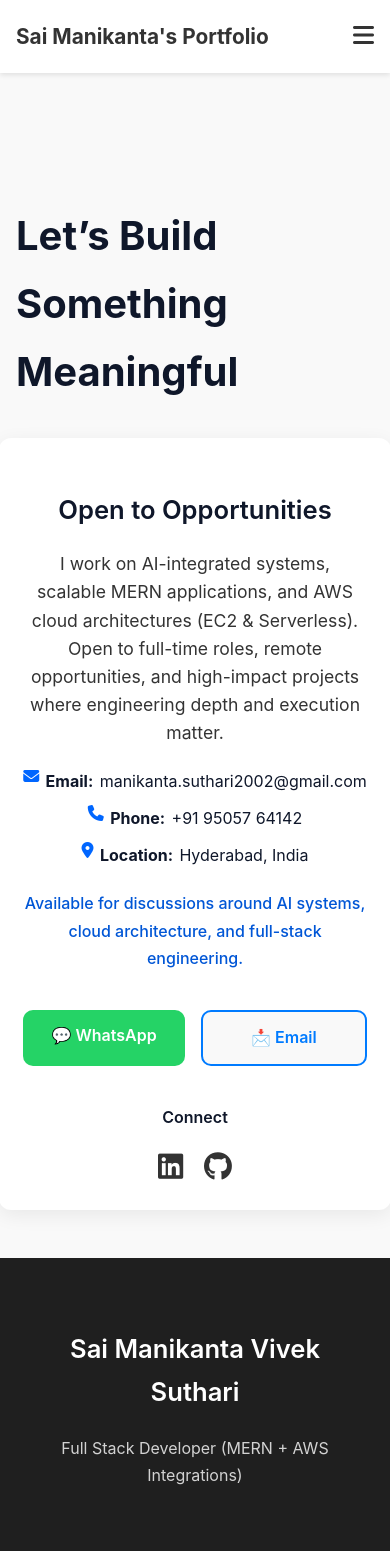
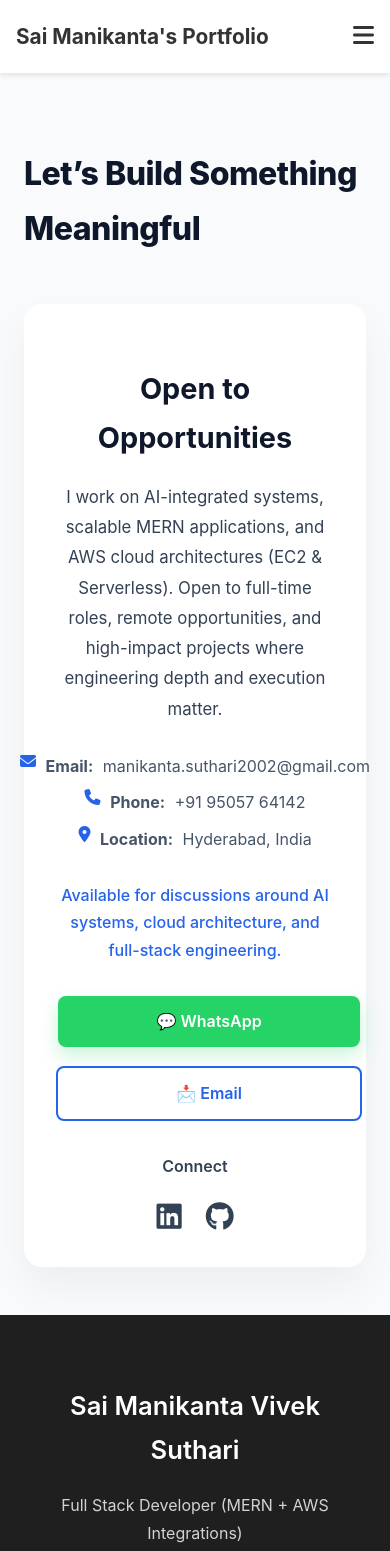
Before and after one commit to Mani9505764142/my-portfolio, a React (Create React App) app: page /contact in a window 390 px wide. Shown: the top 1551 px of the page. Built offline with nearby package versions, Linux system fonts and the light colour scheme.

Commit message:
Refactor Contact.css for improved styling and responsiveness
Updated styles for the contact section, including padding, background color, and font sizes. Improved responsiveness and added new button styles.

```diff
--- a/src/components/Contact.css
+++ b/src/components/Contact.css
@@ -1,173 +1,162 @@
-/* Container */
+/* ================= CONTACT SECTION ================= */
+
 .contact-section {
-  padding: 6rem 1rem 3rem; /* TOP FIX APPLIED */
-  background: #f9f9f9;
+  padding: 5rem 2rem;
+  background: #f8fafc;
   display: flex;
   flex-direction: column;
   align-items: center;
 }
 
-
 .contact-section h2 {
-  font-size: 2.5rem;
-  font-weight: 700;
-  margin-bottom: 2rem;
+  font-size: 2.6rem;
+  font-weight: 800;
+  margin-bottom: 3rem;
+  color: #0f172a;
+  letter-spacing: -0.5px;
 }
 
-/* Card */
+/* ================= CARD ================= */
+
 .contact-container {
-  display: flex;
-  justify-content: center;
   width: 100%;
+  max-width: 900px;
 }
 
 .contact-info {
-  width: 100%;
-  max-width: 650px;
-  background: #fff;
-  padding: 2.2rem;
-  border-radius: 12px;
-  box-shadow: 0 5px 20px rgba(0, 0, 0, 0.07);
+  background: #ffffff;
+  padding: 3rem;
+  border-radius: 18px;
+  box-shadow: 0 20px 40px rgba(0, 0, 0, 0.05);
   text-align: center;
 }
 
 .contact-info h3 {
-  font-size: 1.9rem;
-  font-weight: 600;
+  font-size: 1.8rem;
+  font-weight: 700;
   margin-bottom: 1.2rem;
+  color: #0f172a;
 }
 
-/* Text */
-.contact-purpose {
-  font-size: 1.1rem;
-  margin-bottom: 1.5rem;
-  line-height: 1.6;
-  text-align: center;
+/* ================= TEXT ================= */
+
+.lead-intro {
+  font-size: 1.05rem;
+  line-height: 1.8;
+  color: #334155;
+  margin-bottom: 1.8rem;
 }
 
 .contact-details p {
-  margin: 10px 0;
+  margin: 0.6rem 0;
   font-size: 1rem;
   display: flex;
   justify-content: center;
-  gap: 0.4rem;
+  gap: 0.6rem;
+  color: #475569;
 }
 
 .contact-info i {
-  color: #0066ff;
+  color: #2563eb;
 }
 
-/* CTA */
 .cta-line {
-  margin: 1.3rem 0 1rem;
+  margin: 1.8rem 0 1.2rem;
   font-weight: 500;
-  color: #0056d6;
+  color: #2563eb;
 }
 
-.email-cta {
-  margin: 1.4rem 0;
+/* ================= BUTTONS ================= */
+
+.contact-options {
+  margin: 2rem 0;
+  display: flex;
+  justify-content: center;
+  gap: 1.2rem;
+  flex-wrap: wrap;
 }
 
-.email-button {
-  background: #007bff;
-  color: white;
-  padding: 10px 22px;
+.contact-options .btn {
+  padding: 12px 26px;
   border-radius: 8px;
   font-weight: 600;
   text-decoration: none;
-  display: inline-block;
-  transition: 0.2s;
+  transition: all 0.25s ease;
 }
 
-.email-button:hover {
-  background: #0056d6;
+/* WhatsApp */
+.whatsapp-btn {
+  background: #25d366;
+  color: #ffffff;
+  box-shadow: 0 8px 18px rgba(37, 211, 102, 0.25);
 }
 
-/* Social */
+.whatsapp-btn:hover {
+  transform: translateY(-2px);
+  background: #1ebc5c;
+}
+
+/* Email */
+.email-btn {
+  border: 2px solid #2563eb;
+  color: #2563eb;
+  background: transparent;
+}
+
+.email-btn:hover {
+  background: #2563eb;
+  color: #ffffff;
+}
+
+/* ================= SOCIAL ================= */
+
 .connect-text {
-  margin-top: 1.2rem;
+  margin-top: 1.5rem;
   font-weight: 600;
+  color: #334155;
 }
 
 .social-icons {
-  margin-top: 0.6rem;
+  margin-top: 0.8rem;
   display: flex;
   justify-content: center;
-  gap: 1.3rem;
+  gap: 1.5rem;
 }
 
 .social-icons i {
   font-size: 1.8rem;
-  color: #333;
-  transition: 0.2s;
+  color: #334155;
+  transition: all 0.25s ease;
 }
 
 .social-icons i:hover {
-  color: #007bff;
-  transform: scale(1.15);
+  color: #2563eb;
+  transform: translateY(-3px);
 }
 
-/* Responsive */
-@media (max-width: 600px) {
+/* ================= RESPONSIVE ================= */
+
+@media (max-width: 768px) {
+
+  .contact-section {
+    padding: 3rem 1.5rem;
+  }
+
+  .contact-section h2 {
+    font-size: 2rem;
+  }
+
   .contact-info {
-    padding: 1.5rem;
+    padding: 2rem;
   }
-  .contact-info h3 {
-    font-size: 1.6rem;
+
+  .contact-options {
+    flex-direction: column;
+    align-items: center;
+  }
+
+  .contact-options .btn {
+    width: 90%;
+    max-width: 320px;
   }
 }
-/* ================= NEW ADDITIONS ================= */
-
-/* Lead intro message */
-.lead-intro {
-  font-size: 1.1rem;
-  margin-bottom: 1.3rem;
-  line-height: 1.6;
-  color: #333;
-  text-align: center;
-}
-
-/* CTA buttons: WhatsApp + Email */
-.contact-options {
-  margin: 1.8rem 0;
-  display: flex;
-  justify-content: center;
-  gap: 1rem;
-}
-
-.whatsapp-btn {
-  background: #25D366;
-  color: #fff;
-}
-.whatsapp-btn:hover {
-  background: #1da851;
-}
-
-.email-btn {
-  background: #f9f9f9;
-  border: 2px solid #007bff;
-  color: #007bff;
-}
-.email-btn:hover {
-  background: #e8f2ff;
-}
-
-/* Responsive Fix */
-@media (max-width: 600px) {
-  .contact-options {
-    justify-content: center;
-     width: 100%;
-  }
-
-  .whatsapp-btn,
-  .email-btn {
-    width: 90%;
-    max-width: 330px;
-    margin: 0.6rem auto;
-    padding: 12px 0;
-    border-radius: 10px;
-    font-size: 1rem;
-    display: block;
-   font-weight: 600;
-  }
-}
```
